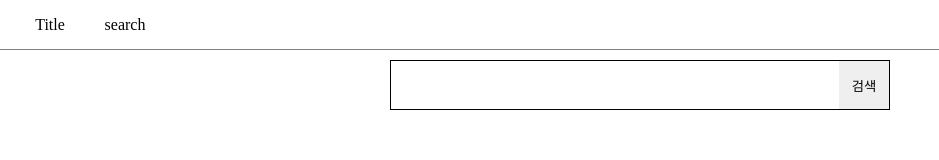
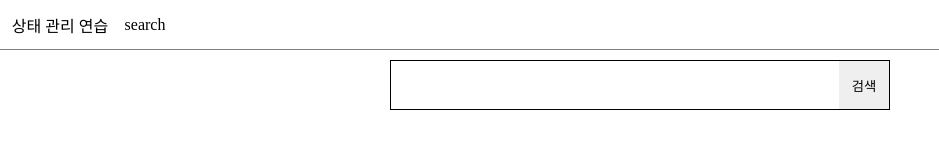
Before and after one commit to seeyoujeong/practice-state-management, a React (Vite) app: page /search in a window 1280 px wide. Shown: the top 160 px of the page, without its empty margins (0-939 px from the left). Built offline with nearby package versions, Linux system fonts and the light colour scheme.

Commit message:
feat: Header의 Title 수정

```diff
--- a/src/components/Header.tsx
+++ b/src/components/Header.tsx
@@ -9,7 +9,7 @@ function Header() {
 
   return (
     <Container>
-      <Title onClick={() => navigate("/")}>Title</Title>
+      <Title onClick={() => navigate("/")}>상태 관리 연습</Title>
       <Menu>
         {menuList.map((name) => (
           <MenuItem
@@ -42,6 +42,7 @@ const Title = styled.div`
   display: flex;
   justify-content: center;
   align-items: center;
+  padding: 0 10px;
   cursor: pointer;
 `;
 
```
